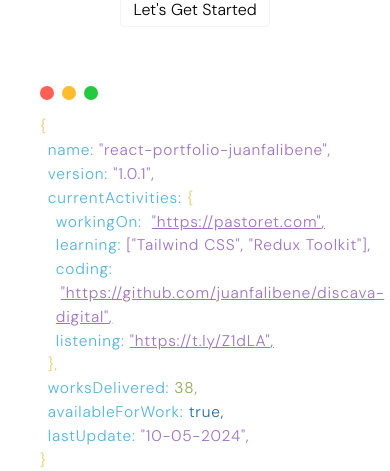
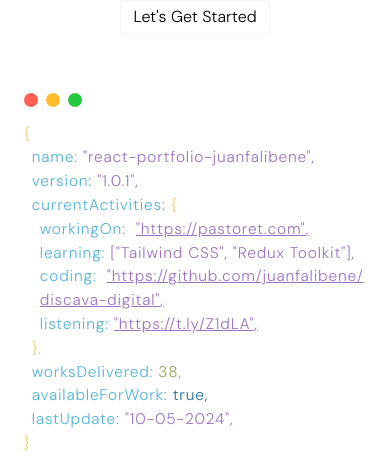
Before and after one commit to juanfalibene/react-portfolio, a React (Create React App) app: page / in a window 390 px wide. Shown: the part 373-844 px from the top of the page. Built offline with nearby package versions, Linux system fonts and the light colour scheme.

Commit message:
code section media queries added

```diff
--- a/src/styles.css
+++ b/src/styles.css
@@ -985,7 +985,7 @@
   }
 
   section {
-    padding: var(--1-48r);
+    padding: var(--1-48r) var(--0-987r);
   }
 
   section.intro {
@@ -1003,6 +1003,20 @@
 
   .hero-data#update {
     order: 2;
+    padding: 0;
+    flex-wrap: wrap;
+  }
+
+  .code-text pre {
+    word-wrap: break-word;
+    white-space: normal;
+    word-break: break-all;
+  }
+
+  .hero-update-modal {
+    -webkit-font-variant-ligatures: normal;
+    -moz-font-variant-ligatures: normal;
+    font-variant-ligatures: normal;
   }
 
   .intro-mini-footer {
```
